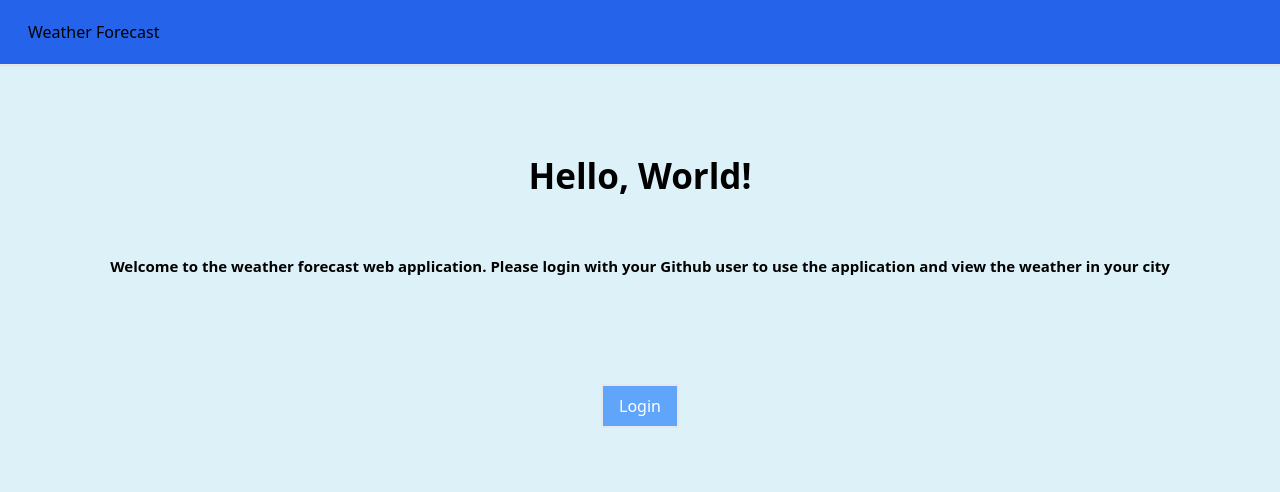
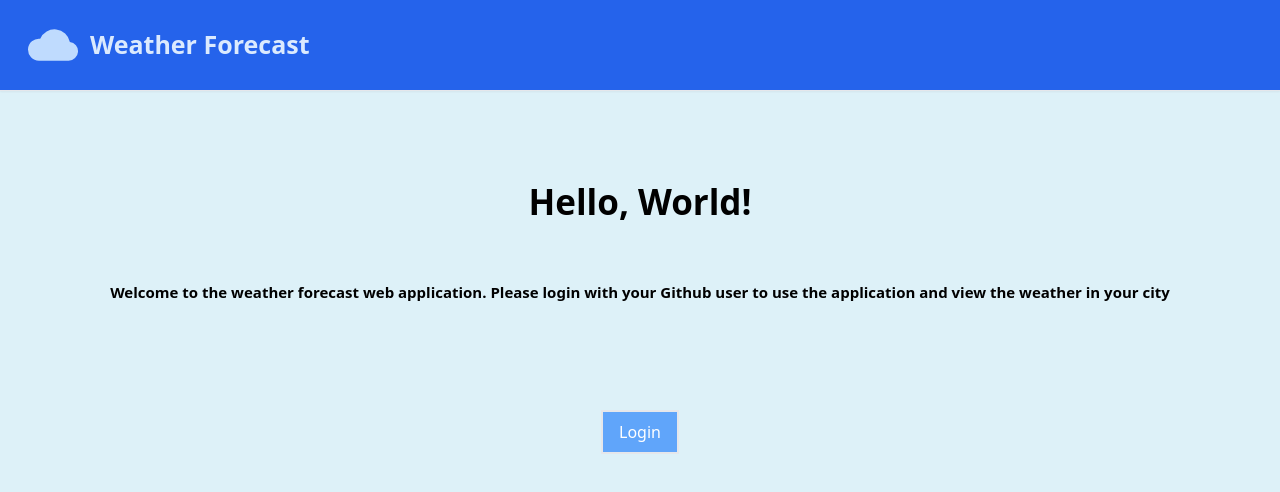
Before and after one commit to kiiingkoooy/weather-app, a React (Create React App) app in the folder client/: page / in a window 1280 px wide. Shown: the top 492 px of the page. Built offline with nearby package versions, Linux system fonts and the light colour scheme; no server answers.

Commit message:
Adding the cloud icon and navigation for Weather forecast

```diff
--- a/client/src/components/Header.js
+++ b/client/src/components/Header.js
@@ -1,5 +1,6 @@
 import { useNavigate } from "react-router-dom";
 import { useLogin } from "../store/Store";
+import { BsFillCloudyFill } from "react-icons/bs";
 
 const Header = () => {
   const { isLoggedIn, setIsLoggedIn } = useLogin();
@@ -14,10 +15,18 @@ const Header = () => {
   return (
     <div className="bg-blue-600 border-b shadow-sm top-0 z-40">
       <header className="py-5 px-2">
-        <ul className="flex justify-between mr-5 ml-5">
-          <li>Weather Forecast</li>
+        <ul className="flex justify-between items-center mr-5 ml-5">
+          <div className="flex cursor-pointer" onClick={() => navigate("/")}>
+            <BsFillCloudyFill className="text-[50px] text-blue-200" />
+            <li className="flex ml-3 items-center text-[25px] text-blue-100 font-semibold">
+              Weather Forecast
+            </li>
+          </div>
           {localStorage.getItem("accessToken") !== null && (
-            <li className="cursor-pointer" onClick={logOutHandler}>
+            <li
+              className="flex cursor-pointer text-[20px] text-blue-100 font-semibold"
+              onClick={logOutHandler}
+            >
               Logout
             </li>
           )}
```
